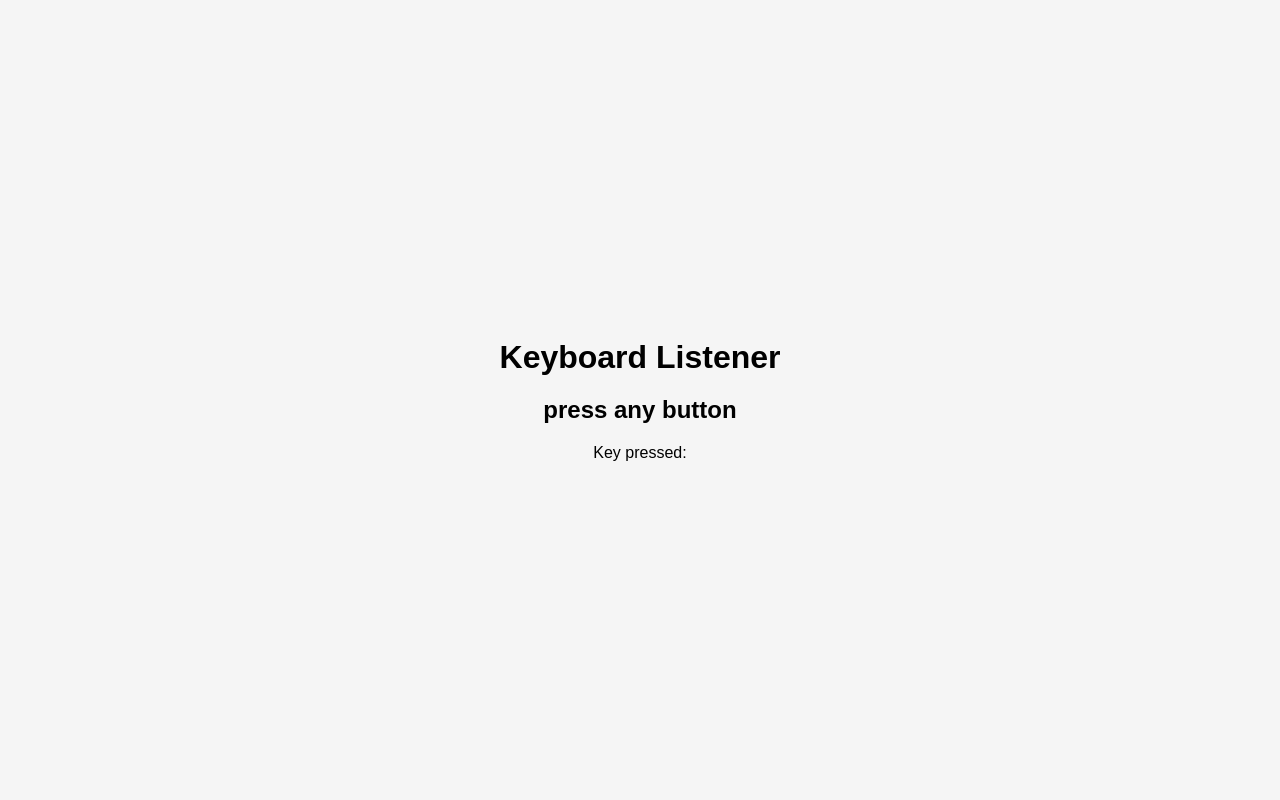
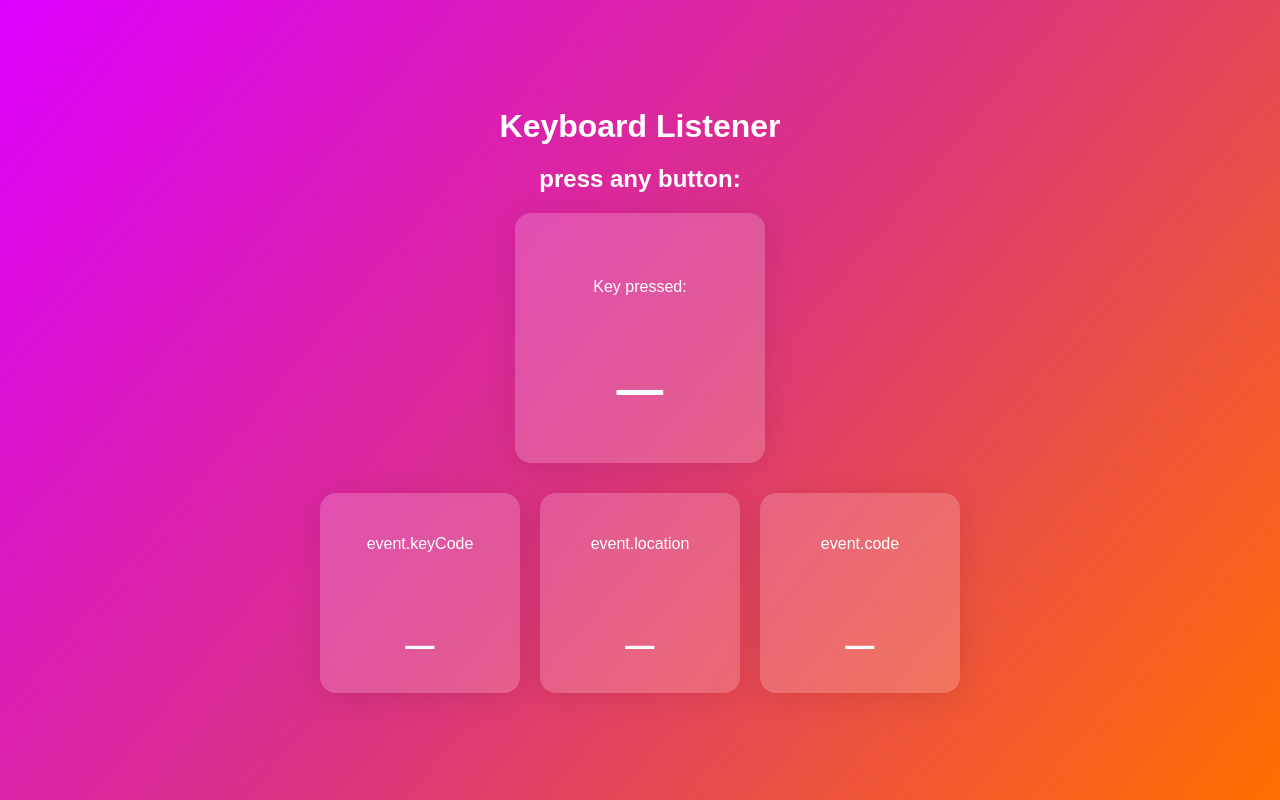
Before and after one commit to aqifbashah/day-8, a plain HTML site: page assessment/assessment-2/index.html in a window 1280 px wide. Drawn offline with Linux system fonts and the light colour scheme.

Commit message:
finished 2nd assessment

```diff
--- a/assessment/assessment-2/index.html
+++ b/assessment/assessment-2/index.html
@@ -10,11 +10,25 @@
   <body>
     <main>
       <h1>Keyboard Listener</h1>
-      <h2>press any button</h2>
+      <h2>press any button:</h2>
       <div class="parent-box">
         <div class="box">
           <p>Key pressed:</p>
-          <p id="key"></p>
+          <p id="key">_</p>
+        </div>
+        <div>
+          <div>
+            <p>event.keyCode</p>
+            <div id="keyCode">_</div>
+          </div>
+          <div>
+            <p>event.location</p>
+            <div id="location">_</div>
+          </div>
+          <div>
+            <p>event.code</p>
+            <div id="code">_</div>
+          </div>
         </div>
       </div>
     </main>
--- a/assessment/assessment-2/script.js
+++ b/assessment/assessment-2/script.js
@@ -0,0 +1,11 @@
+let key = document.querySelector("#key");
+let keyCodei = document.querySelector("#keyCode");
+let locationi = document.querySelector("#location");
+let codei = document.querySelector("#code");
+
+window.addEventListener("keydown", function (event) {
+  key.innerText = event.key;
+  keyCodei.innerText = event.keyCode;
+  locationi.innerText = event.location;
+  codei.innerText = event.code;
+});
--- a/assessment/assessment-2/style.css
+++ b/assessment/assessment-2/style.css
@@ -12,6 +12,14 @@ body {
   display: flex;
   justify-content: center;
   align-items: center;
+  background: rgb(222, 0, 255);
+  background: linear-gradient(
+    130deg,
+    rgba(222, 0, 255, 1) 0%,
+    rgba(218, 50, 131, 1) 49%,
+    rgba(255, 111, 0, 1) 100%
+  );
+  color: white;
 }
 
 main {
@@ -20,5 +28,59 @@ main {
   justify-content: center;
   align-items: center;
   gap: 20px;
-  width: 400px;
+  text-align: center;
 }
+
+.parent-box {
+  display: flex;
+  flex-direction: column;
+  justify-content: center;
+  align-items: center;
+  gap: 30px;
+}
+
+.parent-box > .box {
+  display: flex;
+  flex-direction: column;
+  justify-content: center;
+  align-items: center;
+  gap: 10px;
+  width: 250px;
+  height: 250px;
+  background: rgba(255, 255, 255, 0.19);
+  border-radius: 16px;
+  box-shadow: 0 4px 30px rgba(0, 0, 0, 0.1);
+  backdrop-filter: blur(4.3px);
+  -webkit-backdrop-filter: blur(4.3px);
+}
+
+.parent-box > .box > :last-child {
+  font-size: 80px;
+}
+
+main > :last-child > div {
+  display: flex;
+  flex-direction: row;
+  justify-content: center;
+  align-items: center;
+  gap: 20px;
+}
+
+main > :last-child > div > div {
+  width: 200px;
+  height: 200px;
+  display: flex;
+  flex-direction: column;
+  justify-content: center;
+  align-items: center;
+  gap: 40px;
+  background: rgba(255, 255, 255, 0.19);
+  border-radius: 16px;
+  box-shadow: 0 4px 30px rgba(0, 0, 0, 0.1);
+  backdrop-filter: blur(4.3px);
+  -webkit-backdrop-filter: blur(4.3px);
+}
+
+main > :last-child > div > div > div {
+  font-size: 50px;
+}
--- a/code-along/lesson-2/script.js
+++ b/code-along/lesson-2/script.js
@@ -0,0 +1,3 @@
+window.addEventListener("keydown", function (event) {
+  console.log(event);
+});
--- a/code-along/lesson-2/style.css
+++ b/code-along/lesson-2/style.css
@@ -22,3 +22,28 @@ main {
   gap: 20px;
   width: 400px;
 }
+
+.parent-box {
+  width: 600px;
+  display: flex;
+  justify-content: center;
+  align-items: center;
+  gap: 20px;
+  margin-top: 40px;
+}
+
+.box {
+  width: 180px;
+  height: 200px;
+  background-color: white;
+  border-color: gray;
+  border-width: 1px;
+  border-style: solid;
+  border-radius: 10px;
+  padding: 8px;
+  display: flex;
+  flex-direction: column;
+  justify-content: start;
+  align-items: center;
+  gap: 10px;
+}
```
Also changed, not shown: code-along/lesson-2/index.html (+13 -5 lines).
